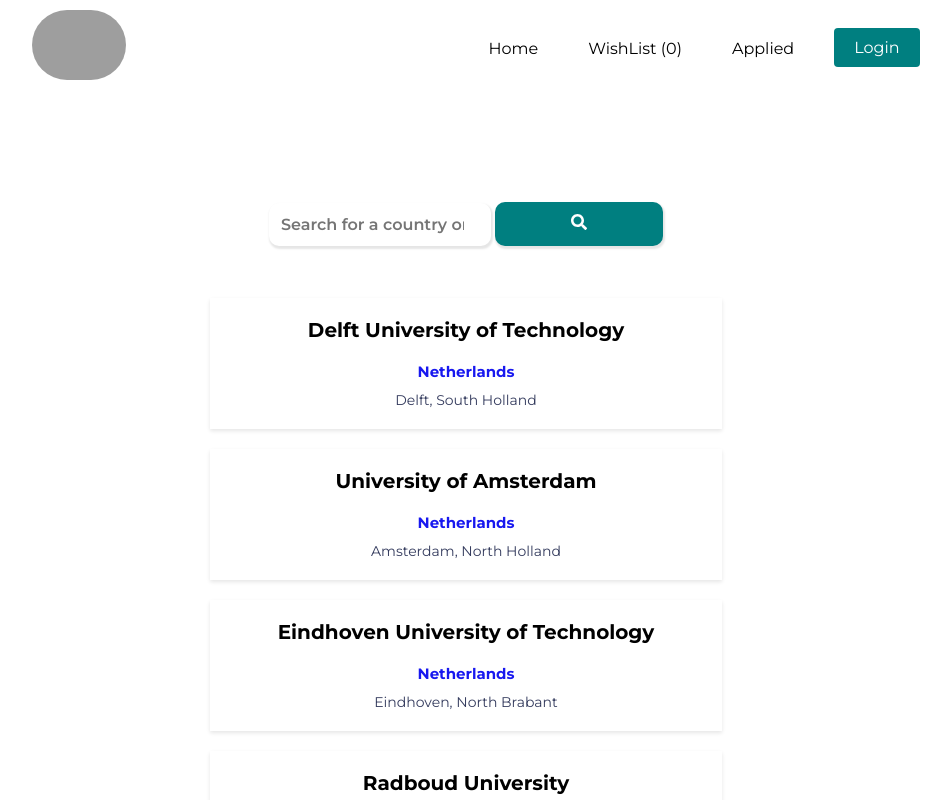
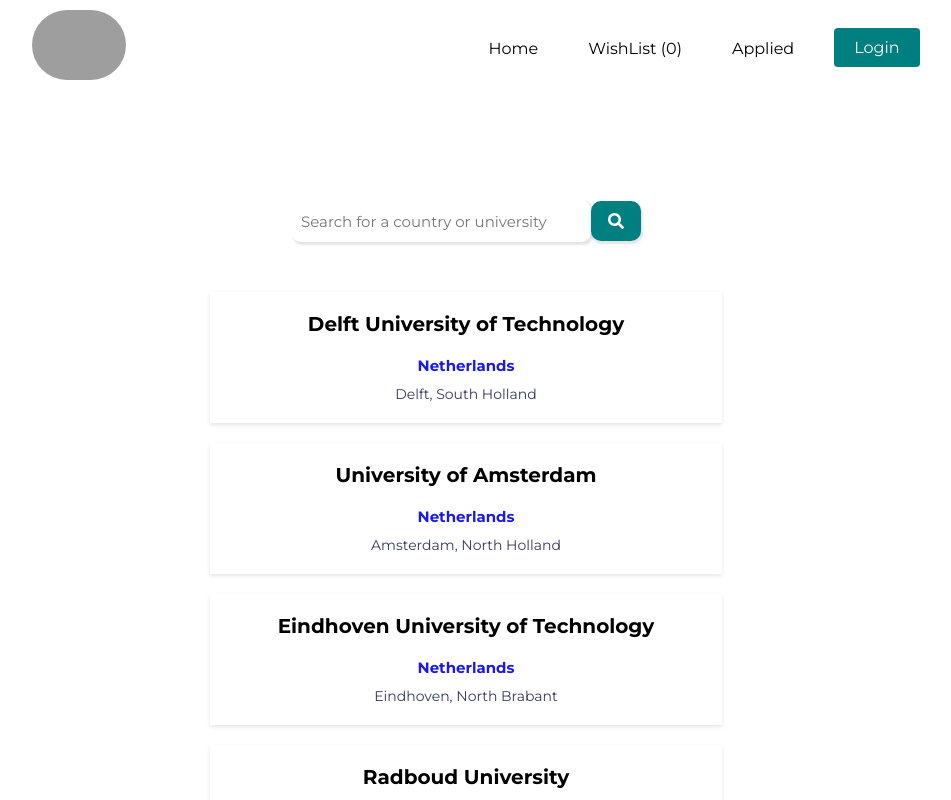
Before and after one commit to Software-Engineering-Project588/frontend, a React (Create React App) app: page /colleges in a window 1280 px wide. Shown: the top 800 px of the page, without its empty margins (174-1125 px from the left). Built offline with nearby package versions, Linux system fonts and the light colour scheme; grey boxes are pictures that could not be loaded; a web font is replaced by a local one.

Commit message:
ui changes

```diff
--- a/src/components/Apply/index.css
+++ b/src/components/Apply/index.css
@@ -2,12 +2,11 @@
 .apply-content {
     width: 40%;
     margin: auto;
-    background-color: #c0e7e7;
+    background-color: rgb(238, 237, 237);
     padding: 30px;
     border-radius: 8px;
     box-shadow: 0 4px 8px rgba(0, 0, 0, 0.2);
     padding-top: 200px;
-
 }
 
 .apply-heading {
--- a/src/components/CollegeDetails/index.css
+++ b/src/components/CollegeDetails/index.css
@@ -152,11 +152,20 @@
     background-color: #007F80;
     color: #ffffff;
     border: none;
-    height: 30px;
-    width: 150px;
+    height: 35px;
+    width: 250px;
     font-weight: 500;
     cursor: pointer;
     margin-bottom: 10px;
+    display: flex;
+    align-items: center;
+    justify-content: center;
+    text-decoration: none;
+    font-size: 15px;
+}
+
+.apply-link{
+    text-decoration: none;
 }
 
 .map{
--- a/src/components/CollegeDetails/index.js
+++ b/src/components/CollegeDetails/index.js
@@ -56,7 +56,7 @@
                     <h2>{data.collegeName}</h2>
                     <p className='location'>Location: {data.location}</p>
                     <p className='desc'>{data.description}</p>
-                    <Link to={`/apply-form/${data.id}`}>
+                    <Link className='apply-link' to={`/apply-form/${data.id}`}>
                         <button className='apply-btn'>Apply Now</button><br />
                     </Link>
                     <button className='apply-btn' onClick={toggleWishlist}>
--- a/src/components/Programs/index.css
+++ b/src/components/Programs/index.css
@@ -22,33 +22,24 @@
 }
 
 .search-input{
-    width: 350px;
-    padding: 12px;
-    font-size: 16px;
-    font-weight: 600;
-    margin: 2px;
+    border: none;
     outline: none;
-    border: none;
+    border-radius: 10px;
+    width: 300px;
+    height: 42px;
+    padding: 10px;
+    box-shadow: 2px 2px 2px 1px rgba(0, 0, 0, 0.1);
+    font-size: 15px;
+}
+
+.search-icon{
+    background-color: #007F80;
+    color: white;
+    width: 50px;
+    height: 40px;
+    display: flex;
+    align-items: center;
+    justify-content: center;
     border-radius: 10px;
     box-shadow: 1px 2px 2px 1px rgba(0, 0, 0, 0.1);
 }
-
-.search-icon{
-    cursor: pointer;
-    padding: 12px;
-    margin: 2px;
-    outline: none;
-    background-color: #007F80;
-    border: none;
-    color: #fff;
-    font-size: 16px;
-    border-radius: 10px;
-    box-shadow: 1px 2px 2px 1px rgba(0, 0, 0, 0.1);
-    transition: all 0.3s ease-in-out;
-}
-
-.search-icon:active{
-    background-color: #006D6E;
-    box-shadow: 1px 2px 2px 1px rgba(0, 0, 0, 0.1);
-    scale: 0.95;
-}
```
Also changed, not shown: src/components/Programs/index.js (line endings or trailing spaces).
